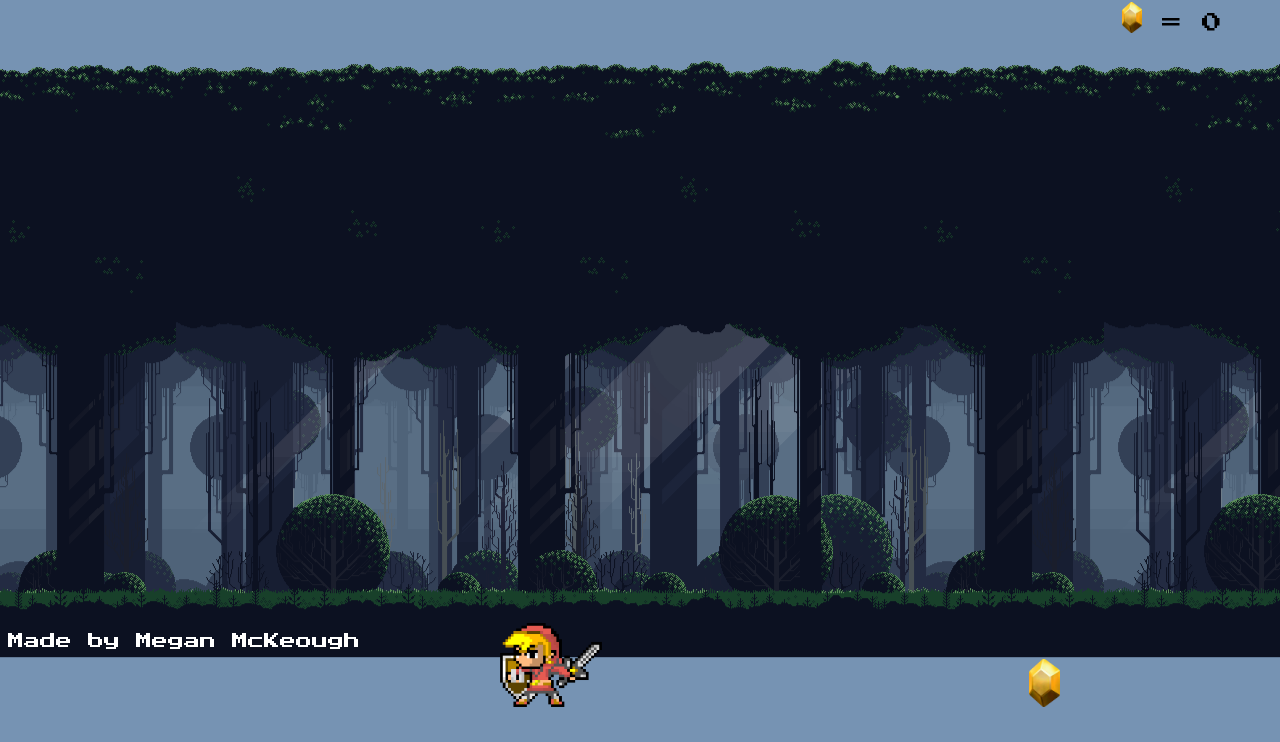
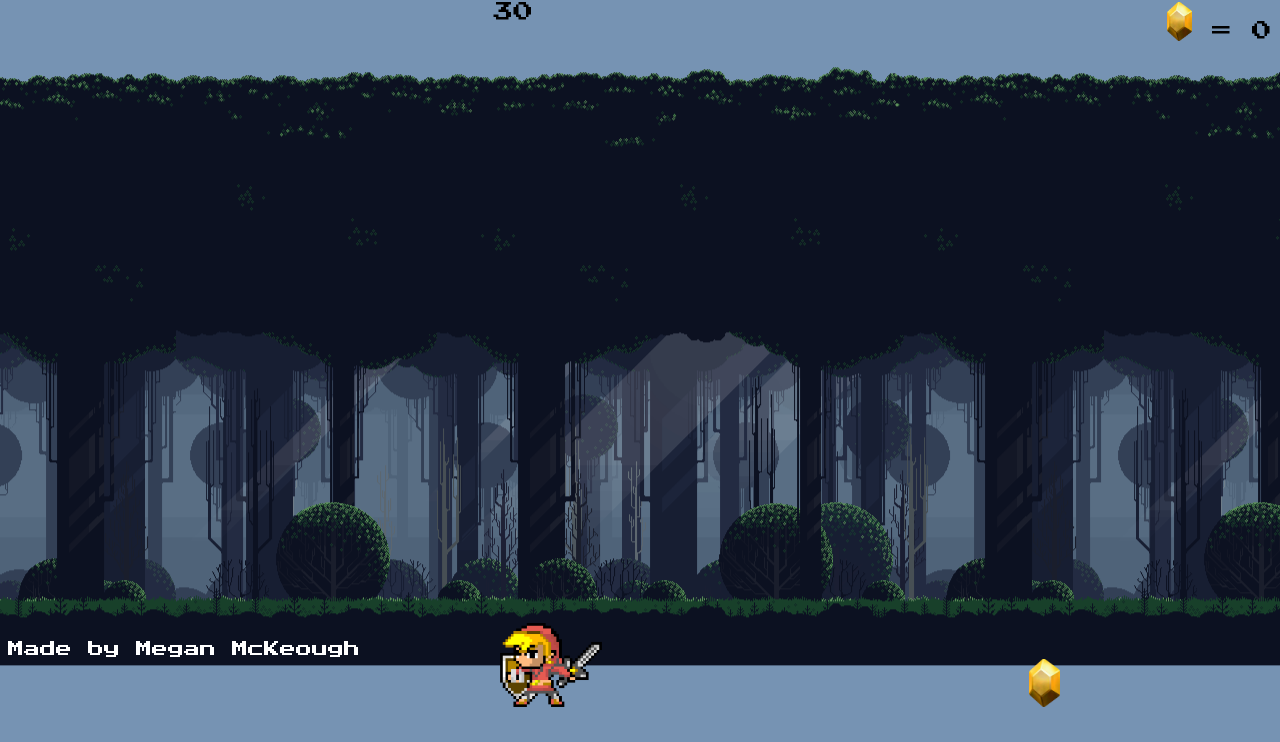
Before and after one commit to meganmckeough/rupee-grab, a plain HTML site: page index.html in a window 1280 px wide. Shown: the part 58-800 px from the top of the page. Drawn offline with Linux system fonts and the light colour scheme.

Commit message:
trying to fix placement

```diff
--- a/app.js
+++ b/app.js
@@ -7,8 +7,12 @@ var positionOnScreenRupee = 400;
 var imgLink = document.querySelector(".link");
 var imgRupee = document.querySelector(".rupee-wrapper");
 var rupeeCounter = document.querySelector(".score-counter span");
+var rupeeTimer = document.querySelector(".rupee-timer");
 
 var rupeesGrabbed = 0;
+var timer = 30;
+
+rupeeTimer.textContent = timer;
 
 function placeLink () {
 	imgLink.style.left = positionOnScreenLink + 'px';
--- a/index.html
+++ b/index.html
@@ -10,7 +10,8 @@
 	<header><h1>Rupee Grab</h1></header>
 	<main>
 		<div class="score-counter">
-			<div><img class="rupee-score" src="images/gold-rupee.png"> = <span></span></div>
+			<div class="rupee-timer"></div>
+			<div class="rupee-score" ><img src="images/gold-rupee.png"> = <span></span></div>
 		</div>
 
 		<div class="wrapper">
--- a/style.css
+++ b/style.css
@@ -42,12 +42,23 @@ h1 {
 
 .score-counter {
 	text-align: right;
-	padding: 0 50px;
+	padding: none;
 	font-size: 20px;
+	display: flex;
+	flex-direction: row;
+	justify-content: space-between;
+}
+
+.rupee-timer {
+	margin: 0 auto;
 }
 
 .rupee-score {
-	width: 20px;
+	width: 20%;
+}
+
+.rupee-score img {
+	width: 10%;
 	height: auto;
 }
 
```
